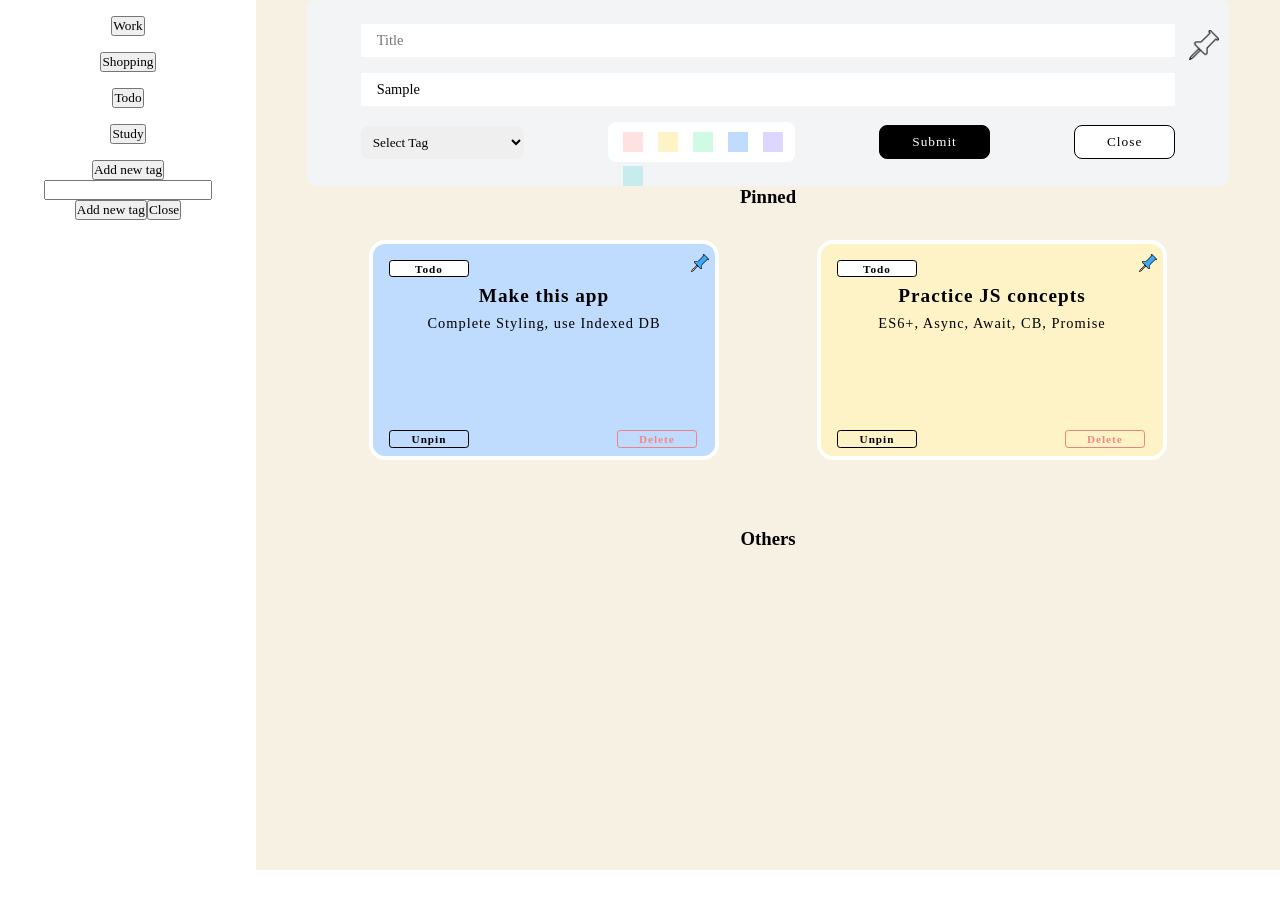
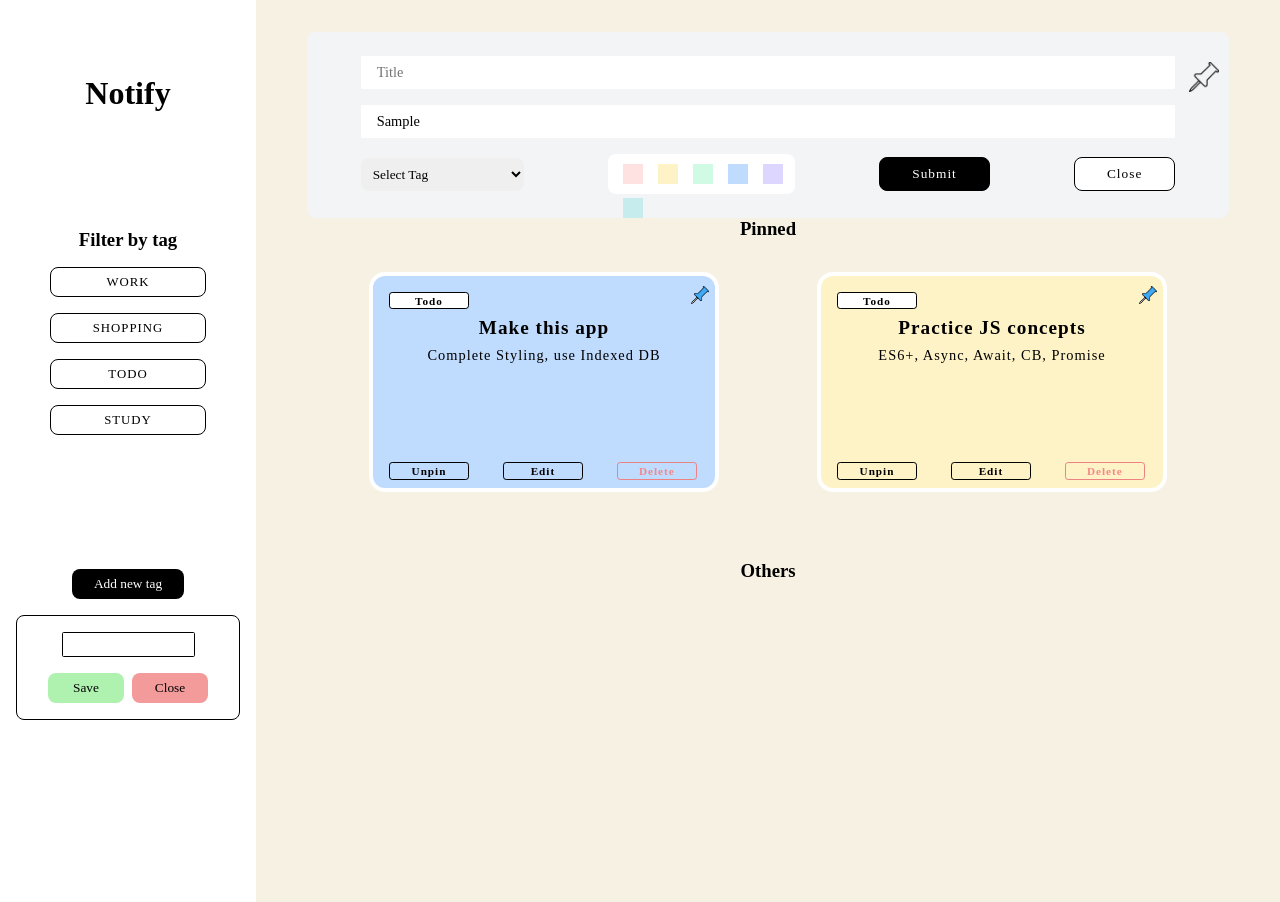
Before and after one commit to theshivamverma/notes-app, a React (Create React App) app: page / in a window 1280 px wide. Both pictures are taken after typing "Sample" into the empty fields and a click on the button "Add new tag". Before the commit the page ends 870 px from the top, so only its background shows below. Built offline with nearby package versions, Linux system fonts and the light colour scheme.

Commit message:
all styling and functionality done

```diff
--- a/src/App.js
+++ b/src/App.js
@@ -57,6 +57,19 @@ export default function App() {
     ]);
   }
 
+  function editNoteChanges(id, title, text, pinned, tagCategory, bgColor){
+    setNotes(() => [...notes.map(note => {
+      if(note.id === id){
+        note.title = title
+        note.text = text
+        note.pinned = pinned
+        note.category = tagCategory
+        note.bgColor = bgColor
+      }
+      return note;
+    })])
+  }
+
   function addNewTag(tag) {
     addTags(() => [...tags, tag]);
   }
@@ -74,9 +87,10 @@ export default function App() {
         <Mainsection
           tags={tags}
           addNewNote={addNewNote}
-          notes={notes}
+          notes={selectedTag === "" ? notes : notes.filter(note => note.category === selectedTag)}
           togglePinned={togglePinned}
           deleteCard={deleteCard}
+          editNoteChanges={editNoteChanges}
         />
       </div>
     </div>
--- a/src/components/addNewNote.js
+++ b/src/components/addNewNote.js
@@ -19,11 +19,27 @@ export const AddNewNote = ({
   bgColor,
   setBgColor,
   colors,
-  editMode
+  editMode,
+  setToDefault,
+  editNoteChanges,
+  editNoteId
 }) => {
 
+  function submitHandler(){
+    if(editMode){
+      editNoteChanges(editNoteId, title, text, pinned, tagCategory, bgColor)
+      setToDefault()
+    } else {
+      addNewNote(title, pinned, text, tagCategory, bgColor)
+      setToDefault()
+    }
+  }
+
   return (
-    <div className="addnewnote" style={{backgroundColor: bgColor}}>
+    <div
+      className={editMode ? `addnewnote note-edit` : `addnewnote`}
+      style={{ backgroundColor: bgColor }}
+    >
       <input
         type="text"
         placeholder="Title"
@@ -31,11 +47,12 @@ export const AddNewNote = ({
         value={title}
         onChange={(e) => setTitle(e.target.value)}
       />
-      <button className="pin"
+      <button
+        className="pin"
         style={{ display: newNoteVisible ? "initial" : "none" }}
         onClick={() => setPinned(!pinned)}
       >
-        <img src={ pinned ? pinnedImage : unpinnedImage} />
+        <img src={pinned ? pinnedImage : unpinnedImage} />
       </button>
       <input
         type="text"
@@ -53,7 +70,11 @@ export const AddNewNote = ({
             Select Tag
           </option>
           {tags.map((tag) => {
-            return <option selected={tagCategory === tag ? true : false} value={tag}>{tag}</option>;
+            return (
+              <option selected={tagCategory === tag ? true : false} value={tag}>
+                {tag}
+              </option>
+            );
           })}
         </select>
         <div
@@ -72,13 +93,13 @@ export const AddNewNote = ({
         </div>
         <button
           style={{ display: newNoteVisible ? "initial" : "none" }}
-          onClick={() => addNewNote(title, pinned, text, tagCategory, bgColor)}
+          onClick={submitHandler}
         >
           Submit
         </button>
         <button
           style={{ display: newNoteVisible ? "initial" : "none" }}
-          onClick={() => setNewNoteVisible(false)}
+          onClick={() => setToDefault()}
         >
           Close
         </button>
--- a/src/components/card.js
+++ b/src/components/card.js
@@ -1,24 +1,28 @@
 import pinnedImage from "../images/pinned.png";
 import unpinnedImage from "../images/unpinned.png";
 
-export const Card = ({ title, text, pinned, bgColor, category, id, togglePinned, deleteCard, changeEditMode }) => {
+export const Card = ({ title, text, pinned, bgColor,tagCategory, id, togglePinned, deleteCard, editMode, changeEditMode }) => {
   return (
-    <div
-      className="card"
-      style={{ backgroundColor: bgColor }}
-      onClick={() => changeEditMode(id)}
-    >
-      <button className="cardbtn card-category">{category}</button>
+    <div className="card" style={{ backgroundColor: bgColor }}>
+      <button className="cardbtn card-category">{tagCategory}</button>
       <h3>{title}</h3>
       <p>{text}</p>
       <button className="pin">
         <img src={pinned ? pinnedImage : unpinnedImage} />
       </button>
       <div className="card-bottom-btns">
-        <button className="cardbtn change-pin" onClick={() => togglePinned(id, pinned)}>
+        <button
+          className="cardbtn change-pin"
+          onClick={() => togglePinned(id, pinned)}
+        >
           {pinned ? "Unpin" : "Pin"}
         </button>
-        <button className="cardbtn delete" onClick={() => deleteCard(id)} >Delete</button>
+        <button className="cardbtn edit" onClick={() => changeEditMode(id)}>
+          Edit
+        </button>
+        <button className="cardbtn delete" onClick={() => deleteCard(id)}>
+          Delete
+        </button>
       </div>
     </div>
   );
--- a/src/components/mainsection.js
+++ b/src/components/mainsection.js
@@ -2,41 +2,55 @@ import { useState } from "react";
 import { AddNewNote } from "./addNewNote";
 import { Card } from "./card";
 
-export const Mainsection = ({ tags, addNewNote, notes, togglePinned, deleteCard }) => {
+export const Mainsection = ({
+  tags,
+  addNewNote,
+  notes,
+  togglePinned,
+  deleteCard,
+  editNoteChanges,
+}) => {
   const [newNoteVisible, setNewNoteVisible] = useState(false);
-  const [editMode, setEditMode] = useState(false)
-
+  const [editMode, setEditMode] = useState(false);
+  const [editNoteId, setEditNoteId] = useState("");
   const [pinned, setPinned] = useState(false);
   const [title, setTitle] = useState("");
   const [text, setText] = useState("");
   const [tagCategory, setTagCategory] = useState("");
   const [bgColor, setBgColor] = useState("");
 
-  const colors = ["#FEE2E2","#FEF3C7","#D1FAE5","#BFDBFE","#DDD6FE","#c7ecee",];
+  const colors = [
+    "#FEE2E2",
+    "#FEF3C7",
+    "#D1FAE5",
+    "#BFDBFE",
+    "#DDD6FE",
+    "#c7ecee",
+  ];
 
-  function changeEditMode(editid){
-    setEditMode(!editMode);
-    if(editMode){
-      setNewNoteVisible(true)
-      notes.map(note => {
-        if(note.id === editid){
+  function changeEditMode(editid) {
+    setEditMode(true);
+    setEditNoteId(editid);
+    setNewNoteVisible(true);
+    notes.map((note) => {
+      if (note.id === editid) {
         setPinned(note.pinned);
         setTitle(note.title);
         setText(note.text);
-          setTagCategory(note.category)
-          setBgColor(note.bgColor)
-          return;
+        setTagCategory(note.category);
+        setBgColor(note.bgColor);
       }
-      })
-    } else{
-      setNewNoteVisible(false)
-      setPinned("");
+    });
+  }
+
+  function setToDefault() {
+    setPinned(false);
     setTitle("");
     setText("");
     setTagCategory("");
     setBgColor("");
-      return;
-    }
+    // setEditMode(false);
+    setNewNoteVisible(false);
   }
 
   return (
@@ -58,6 +72,9 @@ export const Mainsection = ({ tags, addNewNote, notes, togglePinned, deleteCard
         setBgColor={setBgColor}
         colors={colors}
         editMode={editMode}
+        setToDefault={setToDefault}
+        editNoteChanges={editNoteChanges}
+        editNoteId={editNoteId}
       />
       <h3>Pinned</h3>
       <div className="pinned">
@@ -70,10 +87,11 @@ export const Mainsection = ({ tags, addNewNote, notes, togglePinned, deleteCard
                 text={text}
                 pinned={pinned}
                 bgColor={bgColor}
-                category={category}
+                tagCategory={category}
                 id={id}
                 togglePinned={togglePinned}
                 deleteCard={deleteCard}
+                editMode={editMode}
                 changeEditMode={changeEditMode}
               />
             );
@@ -90,7 +108,7 @@ export const Mainsection = ({ tags, addNewNote, notes, togglePinned, deleteCard
                 text={text}
                 pinned={pinned}
                 bgColor={bgColor}
-                category={category}
+                tagCategory={category}
                 id={id}
                 togglePinned={togglePinned}
                 deleteCard={deleteCard}
--- a/src/components/navbar.js
+++ b/src/components/navbar.js
@@ -19,11 +19,11 @@ function AddTag({
   setTagValue,
 }) {
   return (
-    <div>
+    <div className="input-tag">
       <input value={tagValue} onChange={(e) => setTagValue(e.target.value)} />
       <br />
-      <button onClick={() => addNewTagFunc(tagValue)}>Add new tag</button>
-      <button onClick={() => setAddTagDisplay(!addTagDisplay)}>Close</button>
+      <button className="save-tag" onClick={() => addNewTagFunc(tagValue)}>Save</button>
+      <button className="close" onClick={() => setAddTagDisplay(!addTagDisplay)}>Close</button>
     </div>
   );
 }
@@ -34,10 +34,15 @@ export const Navbar = ({ setSelectedTag, tags, addNewTagFunc }) => {
 
   return (
     <div className="navbar">
+      <h1>Notify</h1>
+      <div className="filter-tags">
+        <h3>Filter by tag</h3>
         {tags.map((tag) => {
           return <Tag key={tag} tag={tag} setSelectedTag={setSelectedTag} />;
         })}
-      <button onClick={() => setAddTagDisplay(!addTagDisplay)}>
+      </div>
+      <div className="add-new-tag">
+        <button className="main-btn" onClick={() => setAddTagDisplay(!addTagDisplay)}>
           Add new tag
         </button>
         {addTagDisplay ? (
@@ -48,9 +53,10 @@ export const Navbar = ({ setSelectedTag, tags, addNewTagFunc }) => {
             tagValue={tagValue}
             setTagValue={setTagValue}
           />
-      ) : (
+        ) :
           ""
-      )}
+        }
+      </div>
     </div>
   );
 };
--- a/src/style/style.css
+++ b/src/style/style.css
@@ -19,13 +19,79 @@
   width: 20%;
   height: 100%;
   background-color: #fff;
+  display: flex;
+  flex-direction: column;
+  justify-content: space-around;
+  padding: 1rem;
+}
+
+.filter-tags > button{
+  width: 70%;
+  height: 30px;
+  background-color: #fff;
+  text-transform: uppercase;
+  letter-spacing: 1px;
+  border: 1px solid black;
+  border-radius: 0.5rem;
+  font-size: 0.8rem;
+  font-weight: 500;
+  cursor: pointer;
+}
+
+.add-new-tag{
+  height: 16%;
+}
+
+.add-new-tag > .main-btn{
+  width: 50%;
+  height: 30px;
+  background-color: #000;
+  border: none;
+  border-radius: 0.5rem;
+  color: #fff;
+  margin-bottom: 1rem;
+  outline: none;
+}
+
+.input-tag{
+  border: 1px solid black;
+  padding: 1rem;
+  border-radius: 0.5rem;
+}
+
+.input-tag > input{
+  width: 70%;
+  height: 25px;
+  margin-bottom: 1rem;
+  border-radius: 0.1rem;
+  border: 1px solid black;
+  outline: none;
+  padding: 0.5rem;
+}
+
+.input-tag > button{
+  width: 40%;
+  height: 30px;
+  background-color: #fff;
+  border-radius: 0.5rem;
+  border: none;
+  outline: none;
+}
+
+.save-tag{
+  background-color: rgb(175, 241, 175) !important;
+  margin-right: 0.5rem;
+}
+
+.close{
+  background-color: rgb(243, 154, 154) !important;
 }
 
 .mainsection{
   width: 80%;
   height: 100%;
   background-color: #f7f1e3;
-  /* padding: 2rem 3rem; */
+  padding-top: 2rem;
 }
 
 .addnewnote{
@@ -33,8 +99,7 @@
     padding: 1rem 2rem;
     margin: 0 auto;
     position: relative;
-    background-color: #F3F4F6
-;
+    background-color: #F3F4F6;
     border-radius: 0.5rem;
 }
 
@@ -194,14 +259,12 @@
   width: 90%;
   position: absolute;
   bottom: 4%;
-}
-
-.change-pin{
-  float: left;
+  display: flex;
+  justify-content: space-between;
+  align-items: center;
 }
 
 .delete{
-  float: right;
   border: 1px solid rgb(236, 130, 130);
   color: rgb(247, 134, 134);
 }
```
Lines whose indentation alone changed are shown as unchanged.
